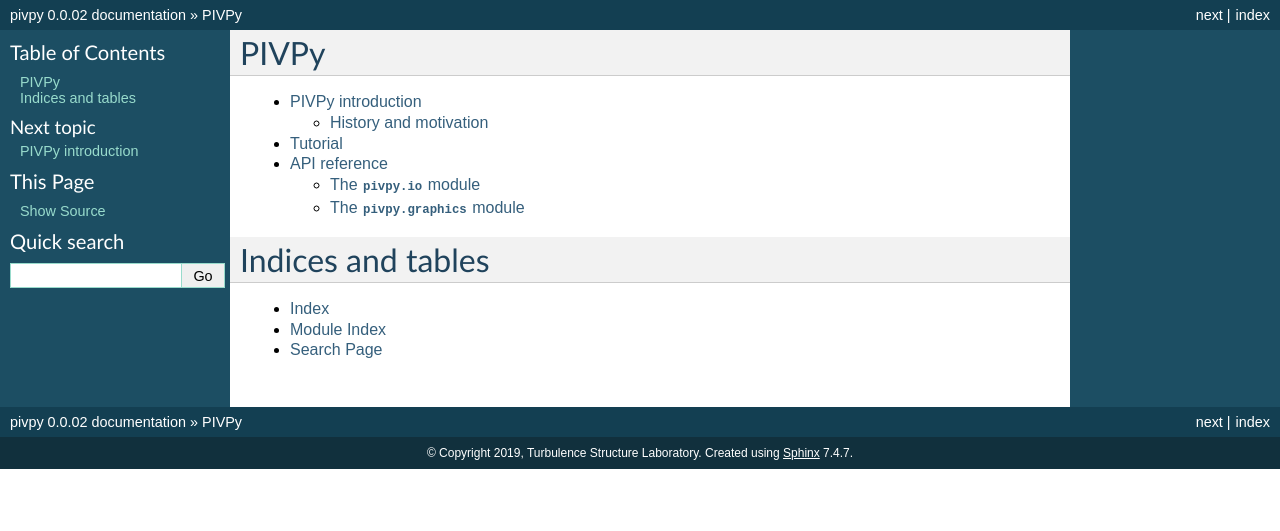
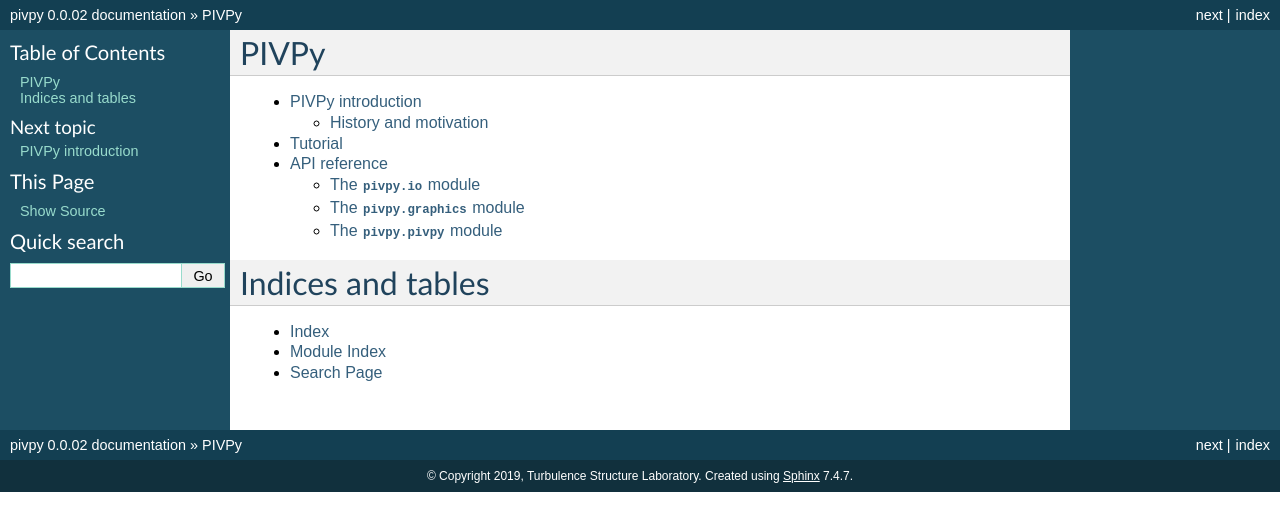
Before and after one commit to alexlib/pivpy, a Sphinx documentation site: the page built from docs/source/index.rst, in a window 1280 px wide. Shown: the top 531 px of the page. Built offline with Sphinx 7.4.7, drawn with Linux system fonts in a browser that asks for light colours.

Commit message:
Update api_reference.rst

```diff
--- a/docs/source/api_reference.rst
+++ b/docs/source/api_reference.rst
@@ -14,3 +14,8 @@
 ----------------------------
 .. automodule:: pivpy.graphics
     :members:
+
+The ``pivpy.pivpy`` module
+----------------------------------
+.. automodule:: pivpy.pivpy
+    :members:
```
